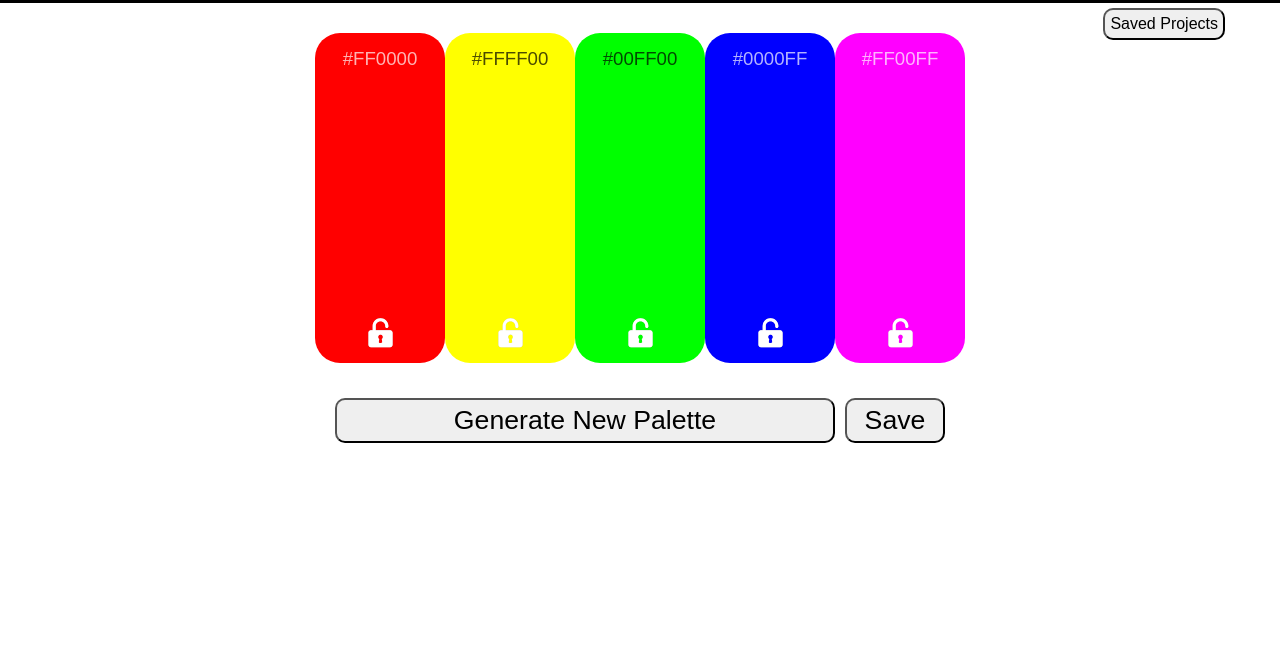
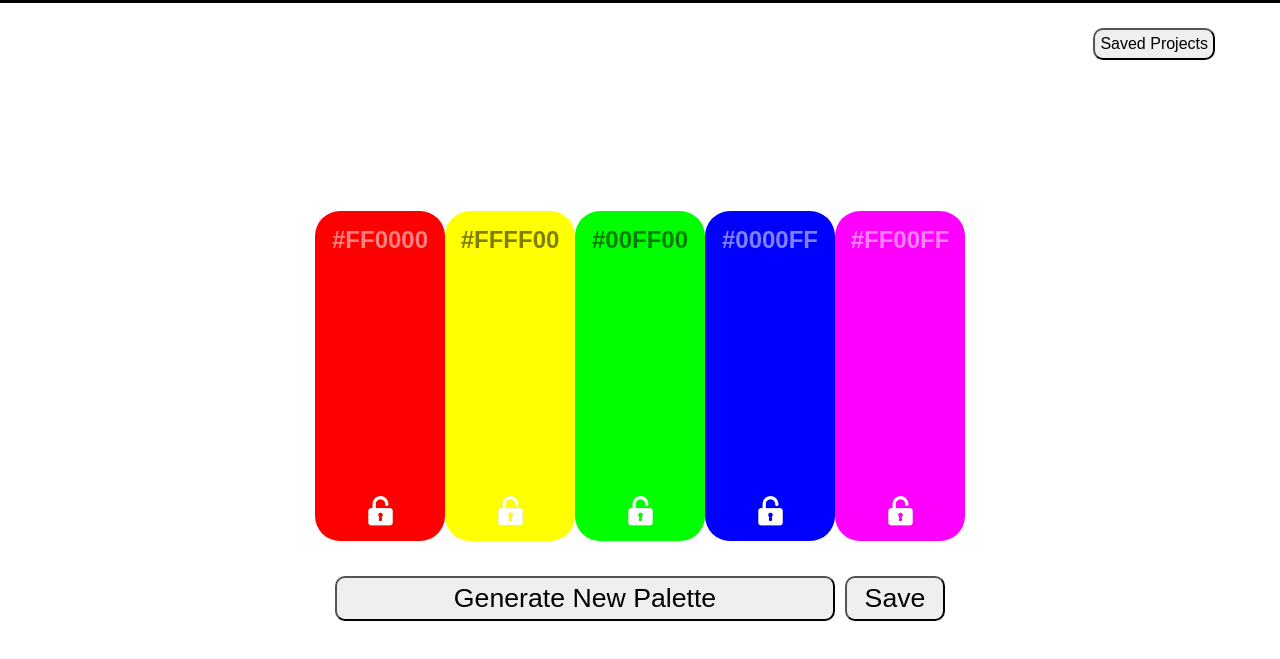
Before and after one commit to julieahawkins/palette-picker-pwa, a website: page public/index.html in a window 1280 px wide. Shown: the part 47-706 px from the top of the page. Drawn offline with nearby package versions, Linux system fonts and the light colour scheme; files that its build step writes are made by us from their sources.

Commit message:
color text is bigger

```diff
--- a/public/css/style.scss
+++ b/public/css/style.scss
@@ -1,6 +1,7 @@
 body {
   margin: 0;
   padding: 0;
+  min-height: 100vh;
 }
 
 header {
@@ -21,12 +22,13 @@ main {
   flex-direction: column;
   align-items: center;
   justify-content: center;
+  min-height: 100vh;
 }
 
 .view-palettes-btn {
   position: absolute;
-  top: 50px;
-  right: 50px;
+  top: 70px;
+  right: 60px;
   font-size: 12pt;
   border-radius: 10px;
   padding: 5px;
@@ -59,7 +61,9 @@ main {
 
 .color-name {
   color: #000;
-  opacity: 0.7;
+  opacity: 0.5;
+  font-weight: 900;
+  font-size: 18pt;
 }
 
 .dark {
--- a/public/js/scripts.js
+++ b/public/js/scripts.js
@@ -52,7 +52,7 @@ const generateColor = () => {
   const nums = letters.map(letter => randomIndex());
   const chars = [0, 1, 2, 3, 4, 5, 6, 7, 8, 9, ...letters];
   const hex = `#${chars[nums[0]]}${chars[nums[1]]}${chars[nums[2]]}${chars[nums[3]]}${chars[nums[4]]}${chars[nums[5]]}`;
-  const isDark = (nums[0] + nums[2] + nums[4]) < 25;
+  const isDark = (nums[0] + nums[2] + nums[4]) < 19;
 
   return { hex, isDark };
 };
```
